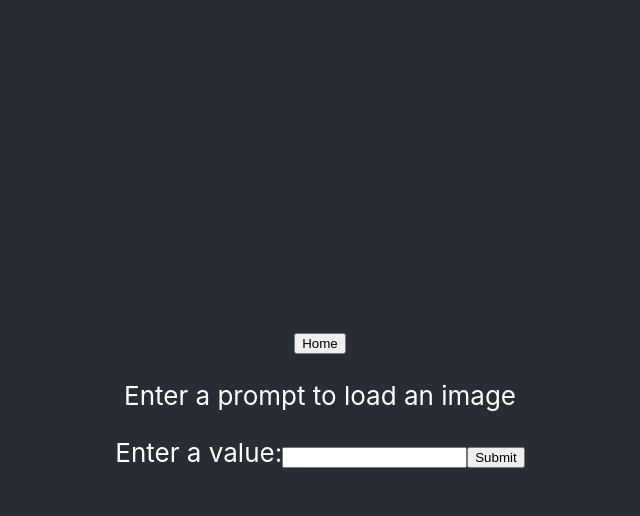
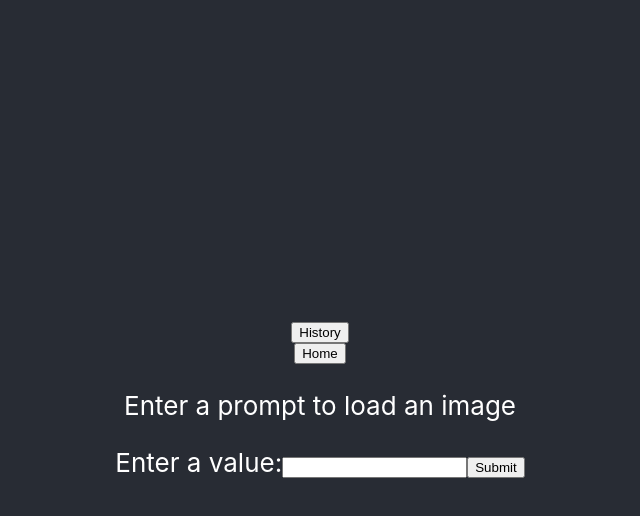
Before and after one commit to pvanderlaat/easy-ai, a React (Create React App) app: page / in a window 1280 px wide. Both pictures are taken after a click on the button "freestyle". Shown: the top 516 px of the page, without its empty margins (320-960 px from the left). Built offline with nearby package versions, Linux system fonts and the light colour scheme; the HTML template or start-up script is replaced by a standard one.

Commit message:
history working

```diff
--- a/src/screens/Freestyle.js
+++ b/src/screens/Freestyle.js
@@ -3,6 +3,7 @@ import OpenAI from '../util/openAI';
 import App from '../App';
 import {ScreenContext} from '../App';
 import { useState, useEffect, useContext } from "react";
+import { History, saveInput, getHistory } from '../util/History';
 
 export default function Freestyle() {
     const [screen, setScreen] = useContext(ScreenContext);
@@ -42,6 +43,13 @@ export default function Freestyle() {
     return (
         <div className="App">
         <header className="App-header">
+            <button onClick={() => {
+                console.log("history")
+                let history = getHistory()
+                history.map(el => {
+                    console.log(el)
+                })
+            }}>History</button>
             <button onClick={() => { setScreen("home") }}>Home</button>
             {loadContent()}
         </header>
--- a/src/util/History.js
+++ b/src/util/History.js
@@ -1,8 +1,7 @@
-class History{
+export class History{
 
     // Constructor for recording the prompt and Image
     constructor(prompt, Image){
-
         this.prompt = prompt;
         this.Image = Image;
 
@@ -12,17 +11,18 @@ class History{
 const history = [];
 
 //function to save the prompt and Image for history
-function saveInput(prompt, Image){
+export function saveInput(prompt, Image){
 
     //create a history entry
     const entry = new History(prompt, Image);
 
     //add the entry to the history
-    history.append(entry);
+    history.push(entry)
 
+    console.log(history)
 }
 
 //function to get the history
-function getHistory(){
+export function getHistory(){
     return history;
 }
--- a/src/util/openAI.js
+++ b/src/util/openAI.js
@@ -1,7 +1,8 @@
 import { useState, useEffect } from "react";
+import { saveInput } from "./History";
 const { Configuration, OpenAIApi } = require("openai");
 const orgToken = 'org-7zrAzjdS6q2Ha1JZdQ3v29ue'
-const apiKey = 'wrongs'
+const apiKey = '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'
 const configuration = new Configuration({
     organization: orgToken,
     apiKey: apiKey,
@@ -21,6 +22,7 @@ export default function OpenAI(props) {
             size: "1024x1024",
         });
         setimage(response.data.data[0].url);
+        saveInput(props.prompt, response.data.data[0].url)
     }
     useEffect(() => {
         getimage()
```
